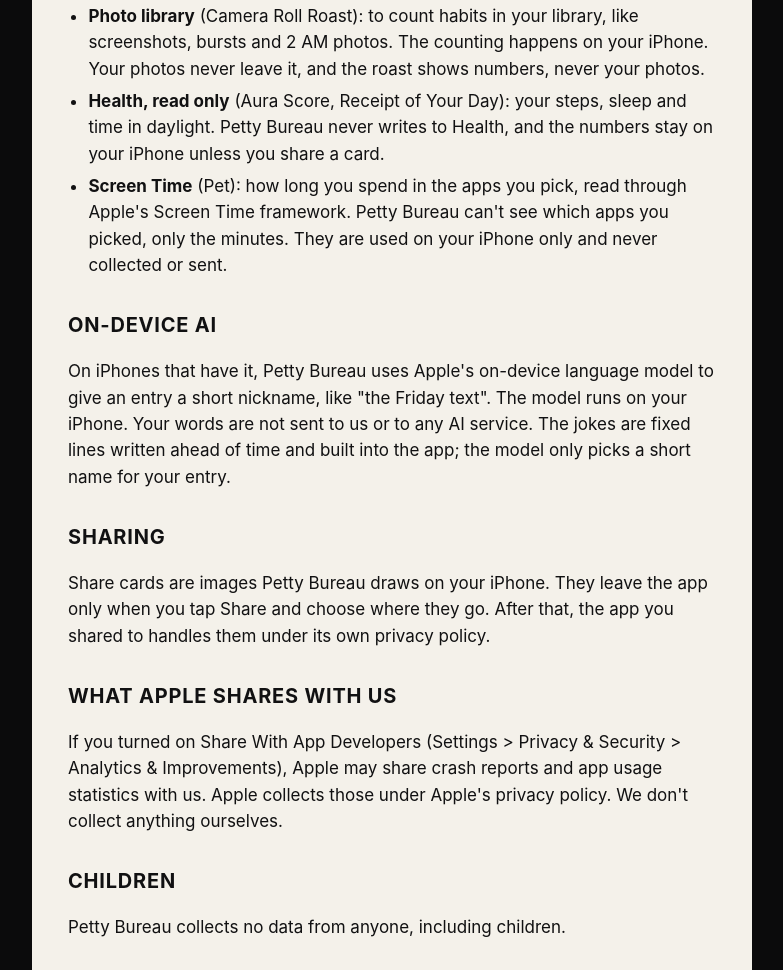
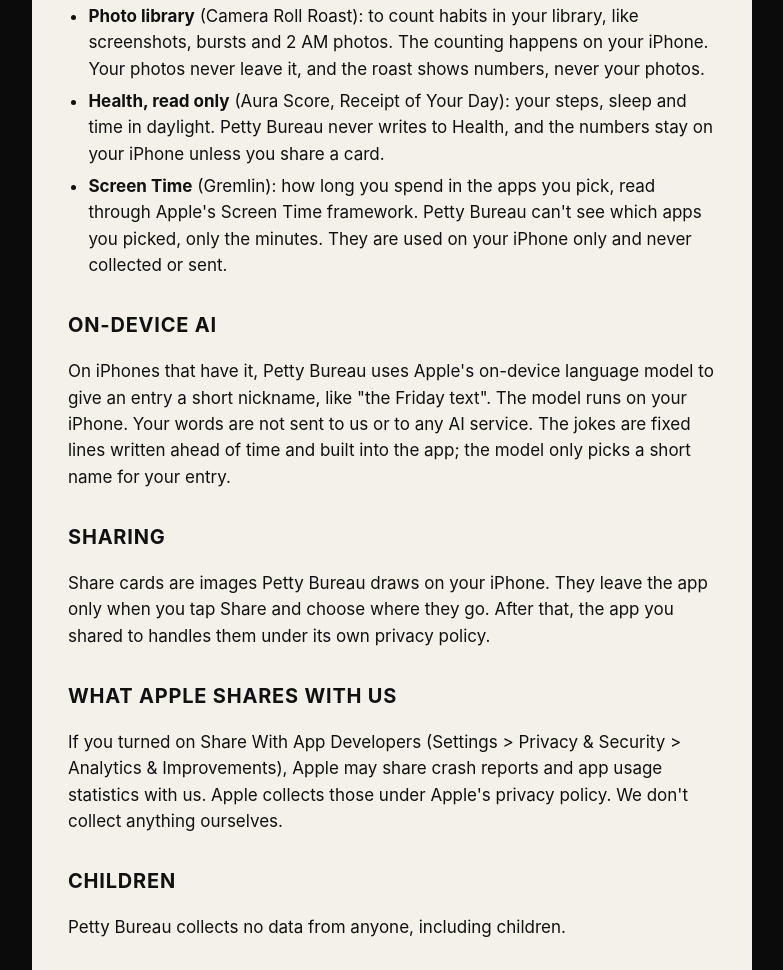
Before and after one commit to og-gyani/petty-bureau, a plain HTML site: page privacy/index.html in a window 1280 px wide. Shown: the part 1402-2372 px from the top of the page, without its empty margins (248-1031 px from the left). Drawn offline with Linux system fonts and the light colour scheme.

Commit message:
Privacy policy: the Screen Time toy is called Gremlin

```diff
--- a/privacy/index.html
+++ b/privacy/index.html
@@ -27,7 +27,7 @@
 <li><b>Photos, add only:</b> to save the cards you choose to keep.</li>
 <li><b>Photo library</b> (Camera Roll Roast): to count habits in your library, like screenshots, bursts and 2 AM photos. The counting happens on your iPhone. Your photos never leave it, and the roast shows numbers, never your photos.</li>
 <li><b>Health, read only</b> (Aura Score, Receipt of Your Day): your steps, sleep and time in daylight. Petty Bureau never writes to Health, and the numbers stay on your iPhone unless you share a card.</li>
-<li><b>Screen Time</b> (Pet): how long you spend in the apps you pick, read through Apple's Screen Time framework. Petty Bureau can't see which apps you picked, only the minutes. They are used on your iPhone only and never collected or sent.</li>
+<li><b>Screen Time</b> (Gremlin): how long you spend in the apps you pick, read through Apple's Screen Time framework. Petty Bureau can't see which apps you picked, only the minutes. They are used on your iPhone only and never collected or sent.</li>
 </ul>
 
 <h2>On-device AI</h2>
```
